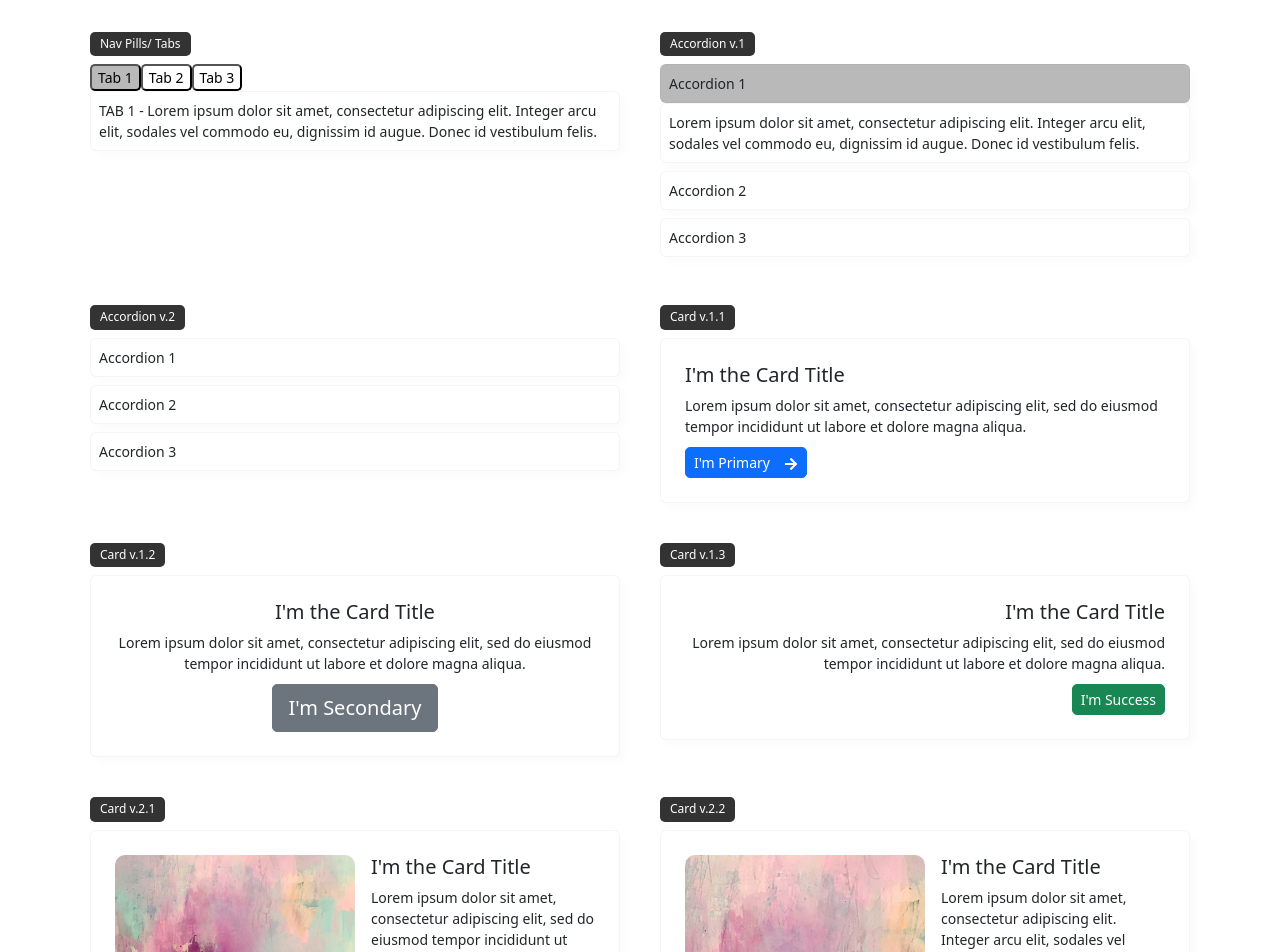
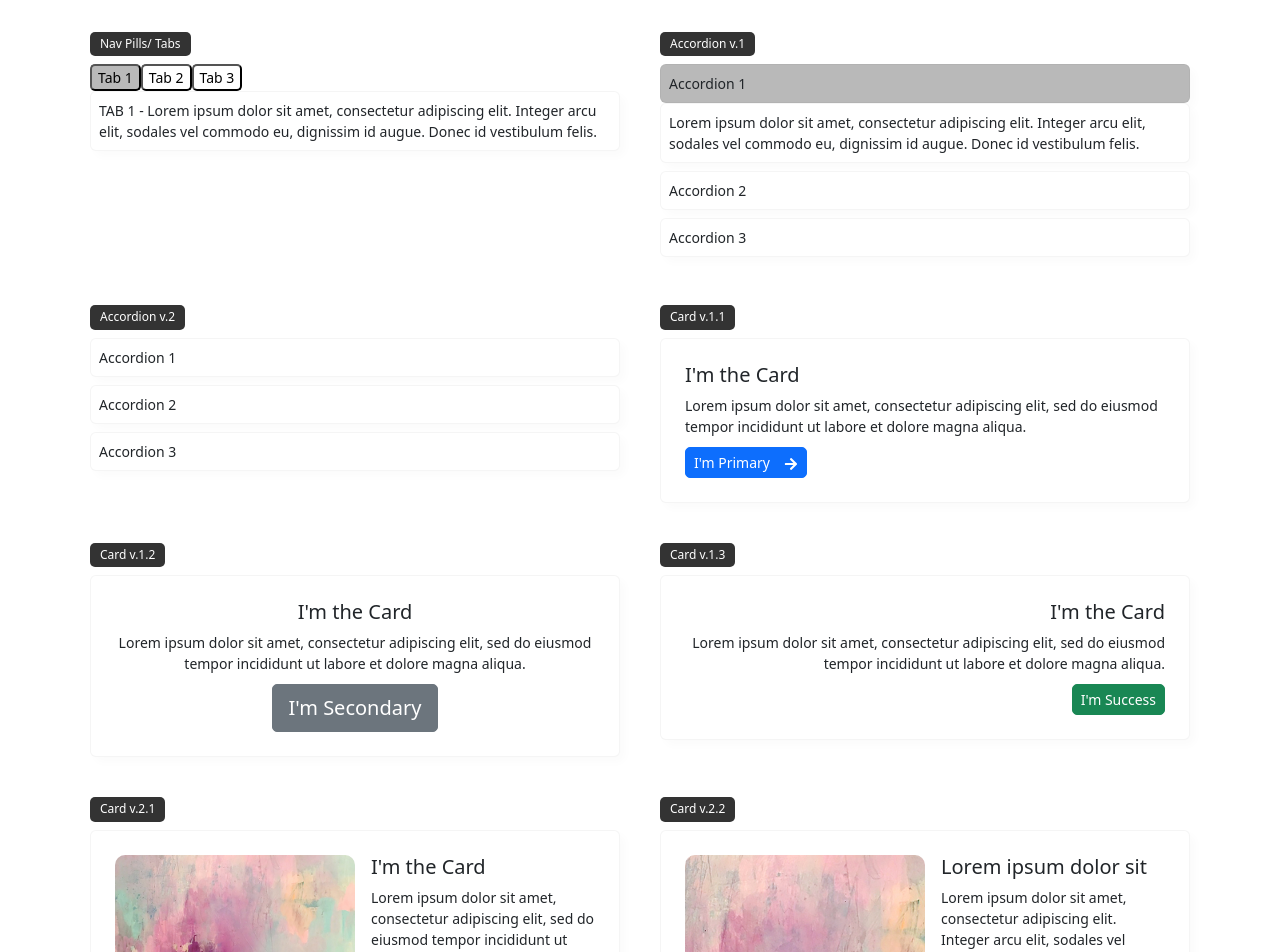
Before and after one commit to iamnikitamallya/react-ui-components, a React (Create React App) app: page /components in a window 1280 px wide. Shown: the top 952 px of the page. Built offline with nearby package versions, Linux system fonts and the light colour scheme; a web font is replaced by a local one.

Commit message:
Fixing Text Component

```diff
--- a/src/components/ui/Card.js
+++ b/src/components/ui/Card.js
@@ -10,6 +10,7 @@ export default function Card({
   objectFit,
   align,
   children,
+  title,
   description
 }) {
   return (
@@ -30,7 +31,7 @@ export default function Card({
         )}
         {icon}
         <div className={icon && display === "flex" ? "w-80" : ""}>
-          <Text variant="h5" content="I'm the Card Title" />
+          <Text variant="h5" content={title ? title : children} />
           <Text variant="para" content={description ? description : children} />
           {/* <Button /> */}
           {children}
@@ -49,6 +50,7 @@ Card.propTypes = {
 };
 
 Card.defaultProps = {
+  title: "I'm the Card",
   description:
     "Lorem ipsum dolor sit amet, consectetur adipiscing elit, sed do eiusmod tempor incididunt ut labore et dolore magna aliqua.",
   textAlign: "left",
--- a/src/components/ui/Text.js
+++ b/src/components/ui/Text.js
@@ -1,4 +1,4 @@
-import React, { Children } from "react";
+import React from "react";
 import PropTypes from "prop-types";
 
 export default function Text({
@@ -12,7 +12,6 @@ export default function Text({
   align,
   transform,
   className,
-  children
 }) {
   return (
     <>
@@ -22,7 +21,7 @@ export default function Text({
           letterSpacing: `${letterSpacing}px`,
         }}
       >
-        {content ? content : { children }}
+        {content}
       </div>
     </>
   );
--- a/src/pages/Components.js
+++ b/src/pages/Components.js
@@ -67,6 +67,7 @@ export default function Components() {
           display="flex"
           imgUrl={card}
           objectFit="cover"
+          title="Lorem ipsum dolor sit"
           description="Lorem ipsum dolor sit amet, consectetur adipiscing elit. Integer arcu elit, sodales vel commodo eu, dignissim id augue. Donec id vestibulum felis. Lorem ipsum dolor sit amet, consectetur adipiscing elit. Integer arcu elit, sodales vel commodo eu, dignissim id augue. Donec id vestibulum felis."
         >
           <Button
```
